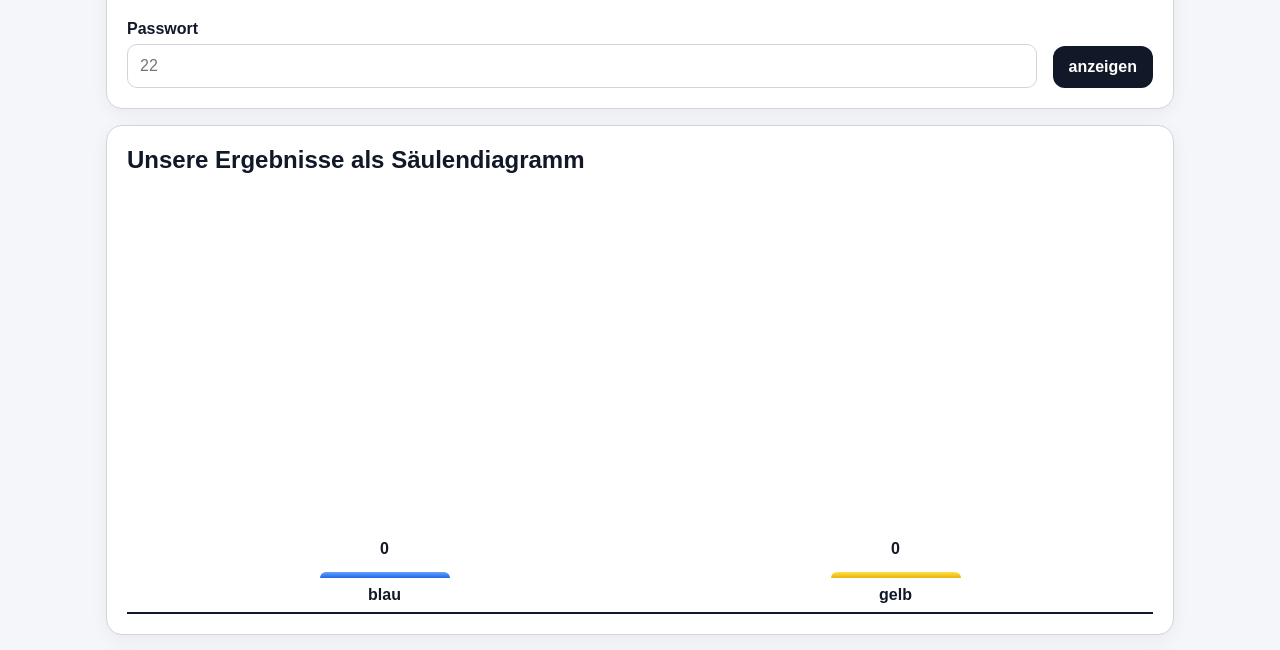
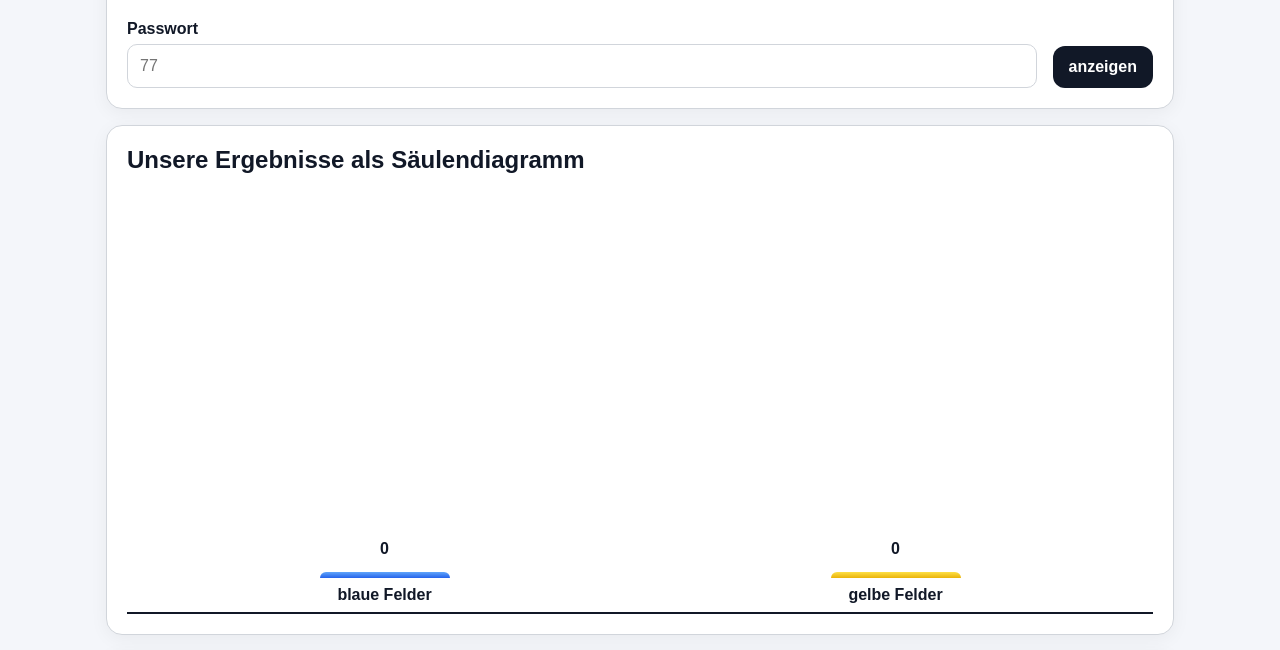
Before and after one commit to FrauAuer/Wahrscheinlichkeit-Stunde-7, a plain HTML site: page dashboard.html in a window 1280 px wide. Shown: the part 83-733 px from the top of the page. Drawn offline with Linux system fonts and the light colour scheme.

Commit message:
Add files via upload

```diff
--- a/dashboard.html
+++ b/dashboard.html
@@ -137,7 +137,7 @@
       <div class="row">
         <div class="field">
           <label for="lessonCode">Passwort</label>
-          <input id="lessonCode" type="text" placeholder="22" />
+          <input id="lessonCode" type="text" placeholder="77" />
         </div>
         <div>
           <button id="loadBtn">anzeigen</button>
@@ -216,7 +216,7 @@
         const label = document.createElement('div');
         label.className = 'bar-label';
 
-        const labels = ['blau', 'gelb'];
+        const labels = ['blaue Felder', 'gelbe Felder'];
         label.textContent = labels[index];
 
         wrap.appendChild(valueLabel);
```
Also changed, not shown: index.html (+1 -1 lines).
